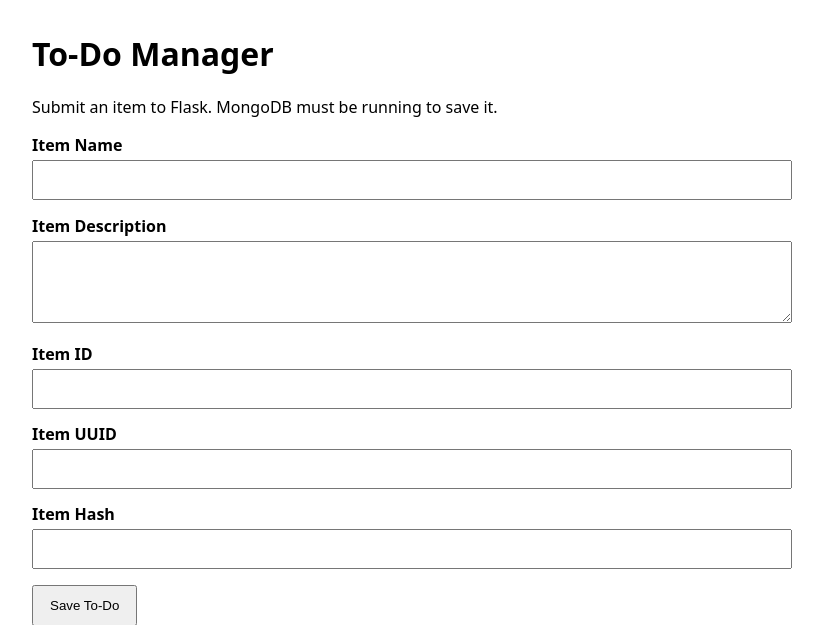
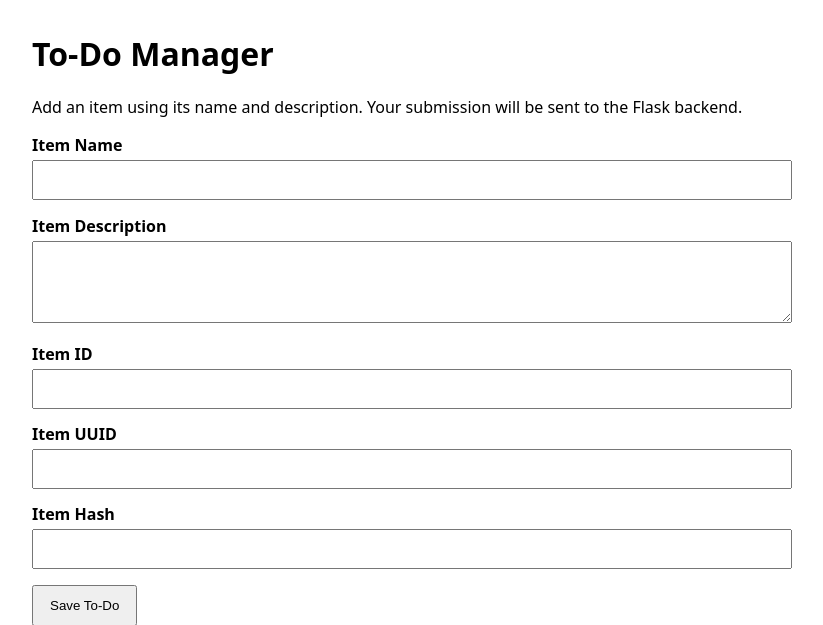
Before and after one commit to Danish200170/Git_and_GitHub_Danish2, a Flask app: page / in a window 1280 px wide. Shown: the top 625 px of the page, without its empty margins (228-1051 px from the left). Run offline with Flask 3, Linux system fonts and the light colour scheme.

Commit message:
Improve To-Do frontend form instructions

```diff
--- a/templates/index.html
+++ b/templates/index.html
@@ -2,7 +2,7 @@
 <html lang="en"><head><meta charset="utf-8"><meta name="viewport" content="width=device-width, initial-scale=1">
 <title>To-Do Manager</title>
 <style>body{font-family:system-ui;max-width:760px;margin:2rem auto;padding:0 1rem}label{display:block;margin-top:.9rem;font-weight:600}input,textarea{box-sizing:border-box;width:100%;padding:.65rem;margin-top:.25rem}button{margin-top:1rem;padding:.7rem 1rem}pre{background:#f3f4f6;padding:1rem;white-space:pre-wrap;overflow-wrap:anywhere}</style></head>
-<body><h1>To-Do Manager</h1><p>Submit an item to Flask. MongoDB must be running to save it.</p>
+<body><h1>To-Do Manager</h1><p>Add an item using its name and description. Your submission will be sent to the Flask backend.</p>
 <form id="todo-form">
 <label for="itemName">Item Name</label><input id="itemName" name="itemName" required maxlength="150">
 <label for="itemDescription">Item Description</label><textarea id="itemDescription" name="itemDescription" required rows="4" maxlength="2000"></textarea>
```
